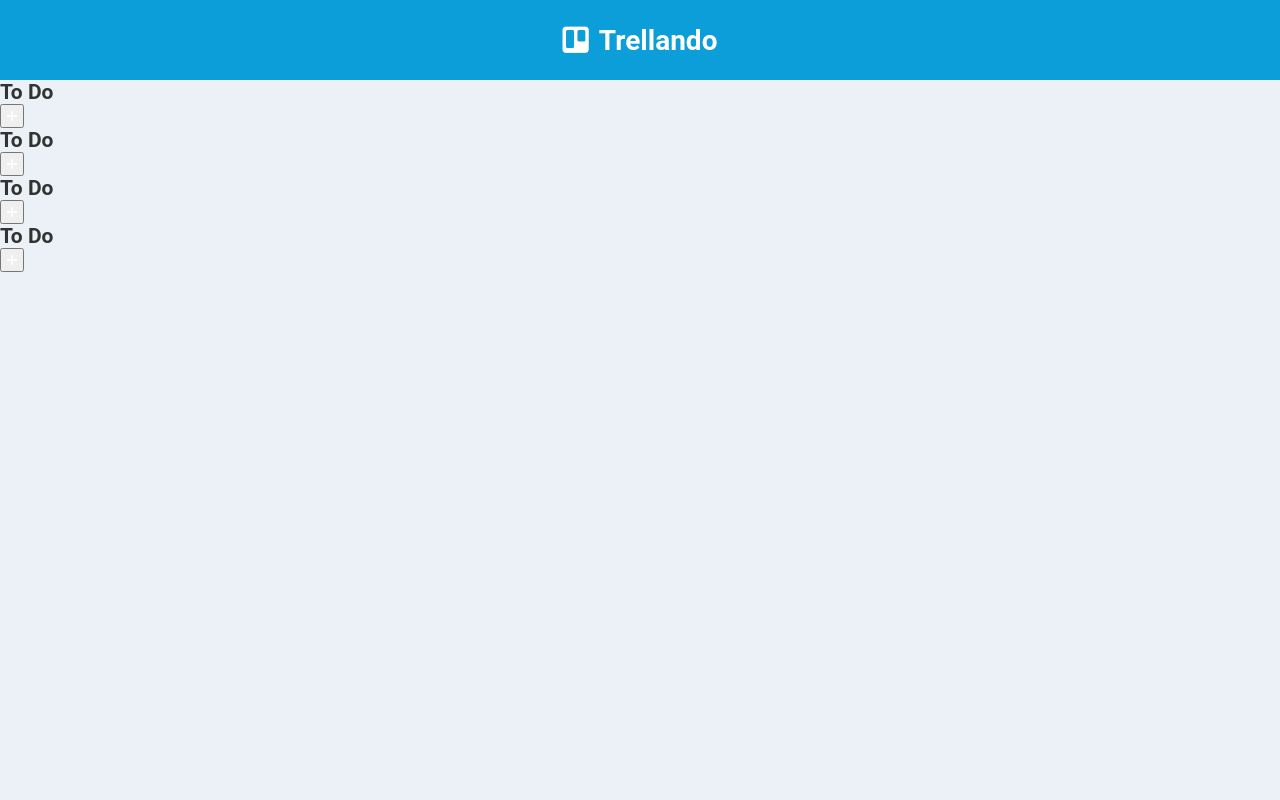
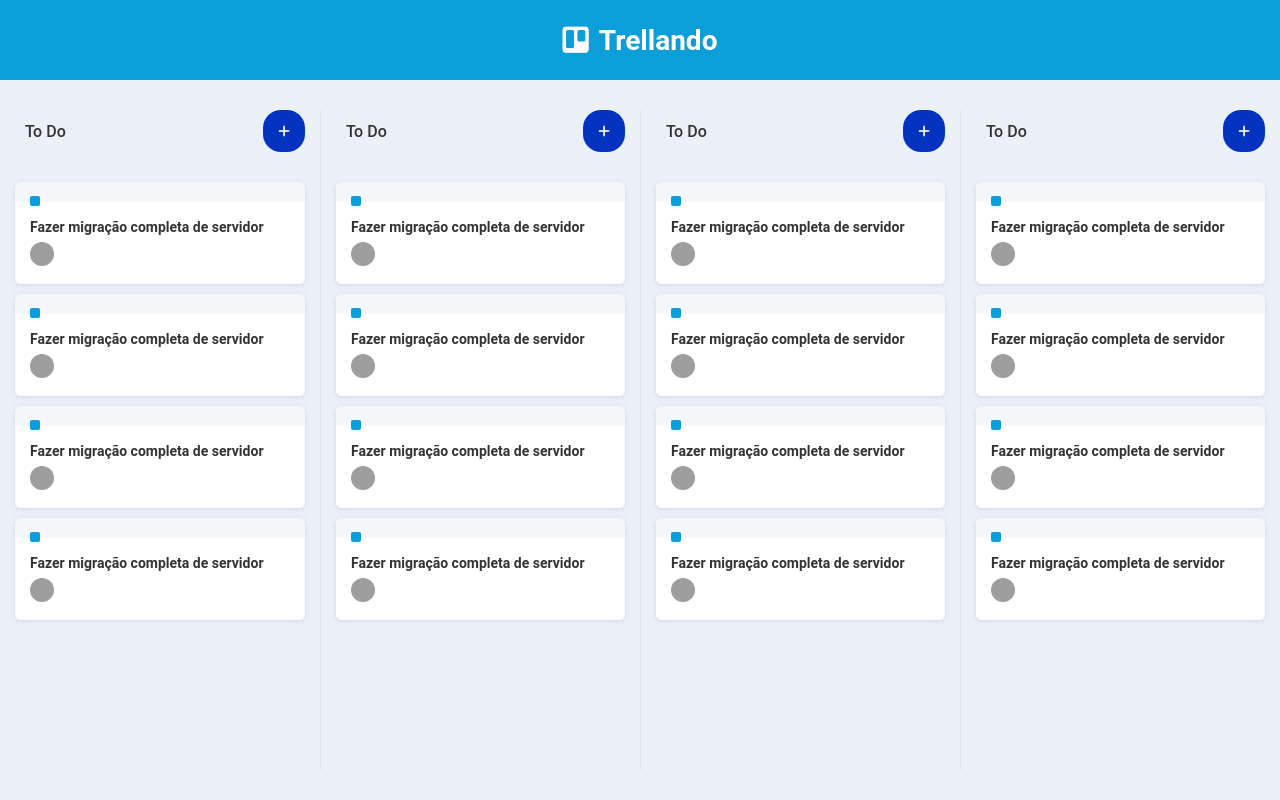
Before and after one commit to PauloGui/trellando, a React (Create React App) app: page / in a window 1280 px wide. Built offline with nearby package versions, Linux system fonts and the light colour scheme; grey boxes are pictures that could not be loaded.

Commit message:
Estilização geral do board

```diff
--- a/src/components/Board/styles.js
+++ b/src/components/Board/styles.js
@@ -1,6 +1,10 @@
 import styled from "styled-components";
 
 export const Container = styled.div`
+  display: flex;
+  padding: 30px 0;
+  height: calc(100% - 80px);
+
   button {
     width: 24px;
     height: 24px;
--- a/src/components/Card/index.jsx
+++ b/src/components/Card/index.jsx
@@ -0,0 +1,17 @@
+import React from "react";
+
+import { Container, Label } from "./styles";
+
+function Card() {
+  return (
+    <Container>
+      <header>
+        <Label color="#0B9ED9" />
+      </header>
+      <p>Fazer migração completa de servidor</p>
+      <img src="https://github.com/PauloGui.png" alt="" />
+    </Container>
+  );
+}
+
+export default Card;
--- a/src/components/Card/styles.js
+++ b/src/components/Card/styles.js
@@ -0,0 +1,38 @@
+import styled from "styled-components";
+
+export const Container = styled.div`
+  position: relative;
+  background: #fff;
+  border-radius: 5px;
+  margin-bottom: 10px;
+  padding: 15px;
+  box-shadow: 0 1px 4px 0 rgba(192, 208, 230, 0.8);
+  border-top: 20px solid rgba(230, 236, 245, 0.4);
+  cursor: grab;
+
+  header {
+    position: absolute;
+    top: -22px;
+    left: 15px;
+  }
+
+  p {
+    font-weight: bold;
+    line-height: 20px;
+  }
+
+  img {
+    width: 24px;
+    height: 24px;
+    border-radius: 50%;
+    margin-top: 5px;
+  }
+`;
+
+export const Label = styled.span`
+  width: 10px;
+  height: 10px;
+  border-radius: 2px;
+  display: inline-block;
+  background: ${(props) => props.color};
+`;
--- a/src/components/List/index.jsx
+++ b/src/components/List/index.jsx
@@ -1,5 +1,5 @@
 import React from "react";
-
+import Card from "../Card";
 import { Container } from "./styles";
 
 function List() {
@@ -11,6 +11,13 @@ function List() {
           <i className="fas fa-plus" />
         </button>
       </header>
+
+      <ul>
+        <Card />
+        <Card />
+        <Card />
+        <Card />
+      </ul>
     </Container>
   );
 }
--- a/src/components/List/styles.js
+++ b/src/components/List/styles.js
@@ -1,3 +1,37 @@
 import styled from "styled-components";
 
-export const Container = styled.div``;
+export const Container = styled.div`
+  padding: 0 15px;
+  height: 100%;
+  flex: 0 0 320px;
+
+  & + div {
+    border-left: 1px solid rgba(0, 0, 0, 0.05);
+  }
+
+  header {
+    display: flex;
+    justify-content: space-between;
+    align-items: center;
+    height: 42px;
+
+    h2 {
+      font-weight: 500;
+      font-size: 16px;
+      padding: 0 10px;
+    }
+
+    button {
+      width: 42px;
+      height: 42px;
+      border-radius: 18px;
+      background: #0433bf;
+      border: 0;
+      cursor: pointer;
+    }
+  }
+
+  ul {
+    margin-top: 30px;
+  }
+`;
```
